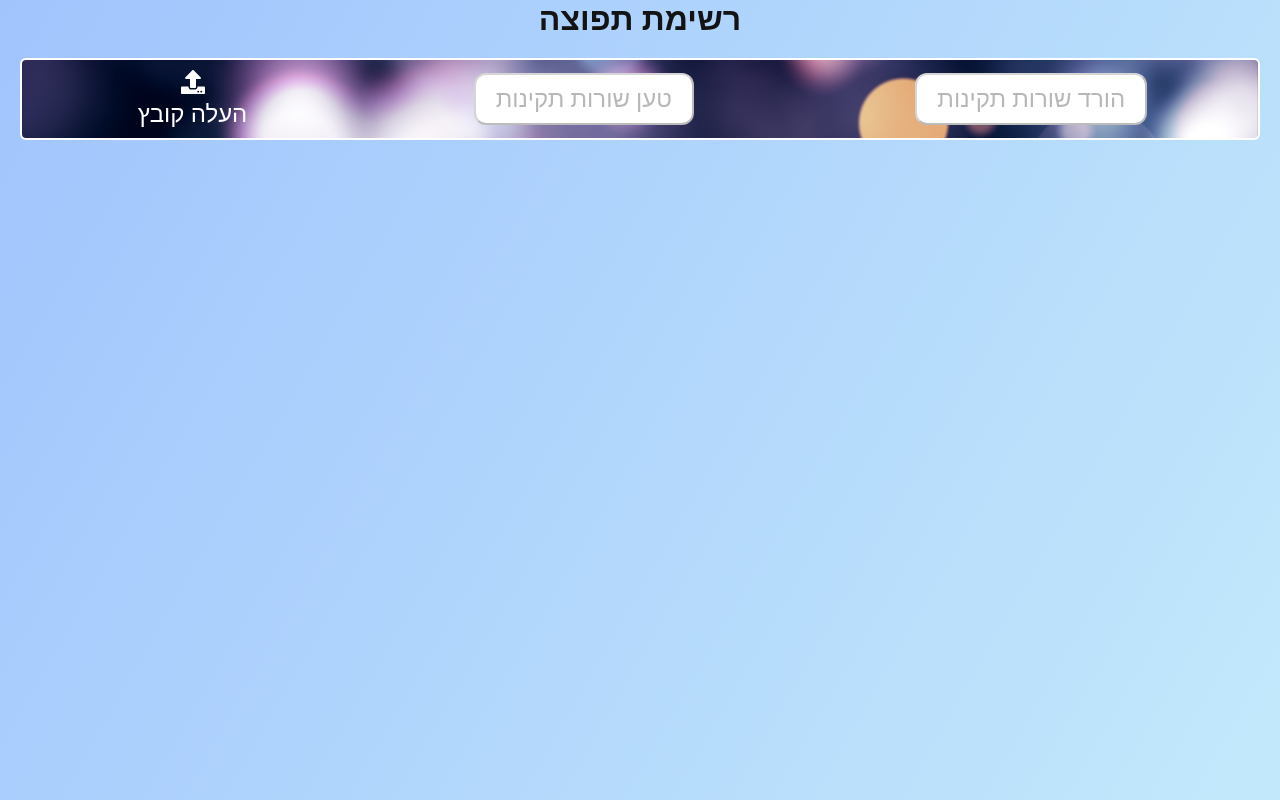
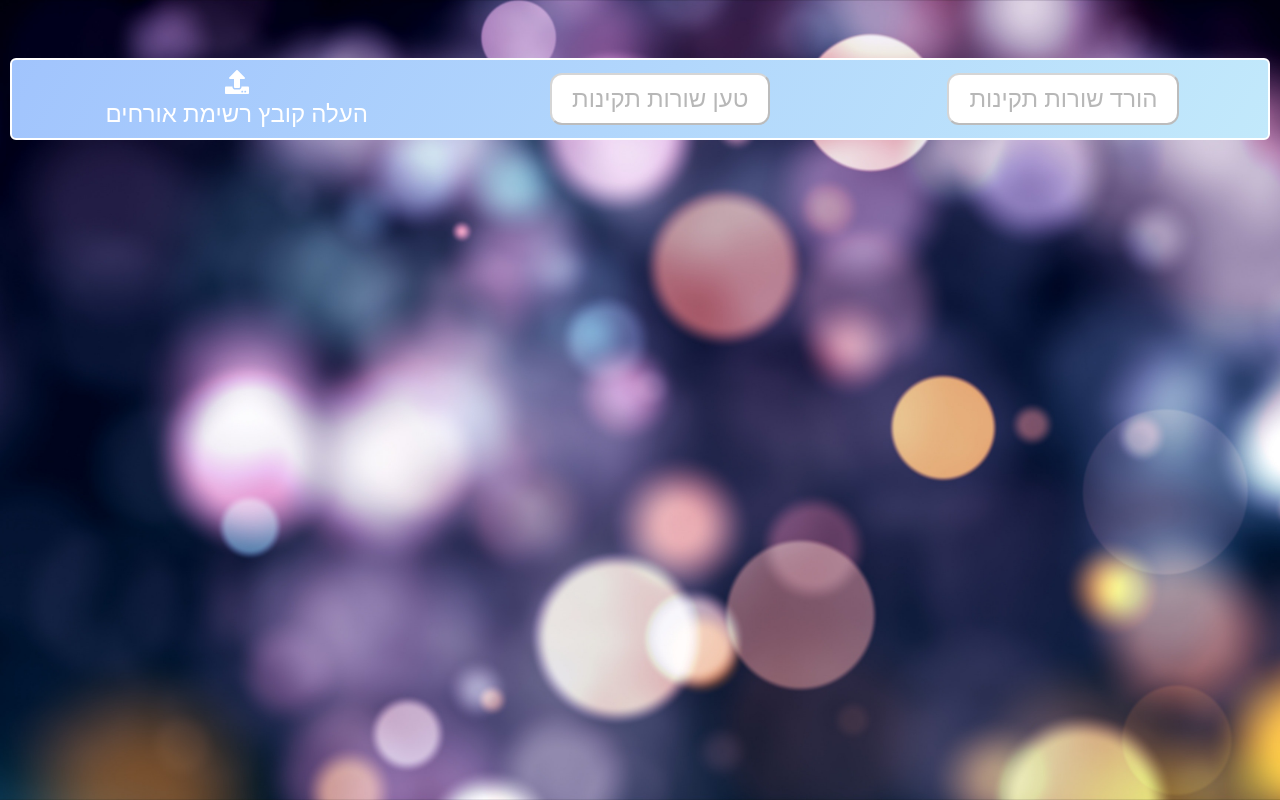
Before and after one commit to itai-rozen/sheet-valiidator, a React (Create React App) app: page / in a window 1280 px wide. Built offline with nearby package versions, Linux system fonts and the light colour scheme.

Commit message:
styling & rephrasing

```diff
--- a/src/App.css
+++ b/src/App.css
@@ -35,7 +35,12 @@ button {
   background-color: white;
   direction: rtl;
 }
-button:disabled { background-color: white; background: white;}
+
+button:disabled {
+  background-color: white;
+  cursor: not-allowed;
+}
+
 .modal-container {
   z-index: 1;
   position: absolute;
--- a/src/App.js
+++ b/src/App.js
@@ -6,8 +6,8 @@ function App() {
   return <div className="App">
     <Router>
       <Routes>
+        <Route element={<Main />}   path='/' />
         <Route element={<Main />}   path='/:event_hash' />
-        <Route element={<Main />}   path='/' />
       </Routes>
     </Router>
   </div>
--- a/src/components/Inputs/Inputs.jsx
+++ b/src/components/Inputs/Inputs.jsx
@@ -21,8 +21,7 @@ const Inputs = ({
     <div className="button-like">
     <FaUpload />
     <p>
-    העלה קובץ
-
+     העלה קובץ רשימת אורחים
     </p>
     </div>
 
--- a/src/components/Inputs/inputs.css
+++ b/src/components/Inputs/inputs.css
@@ -1,5 +1,5 @@
 .input-container  {
-  margin: 20px;
+  margin: 20px 10px;
   border: 2px solid white;
   border-radius: 6px;
   display: flex;
@@ -7,6 +7,8 @@
   align-items: center;
   background-color: rgba(241, 156, 110, 0.5);
   background:url('/public/lights.jpg') no-repeat center center/cover;
+  background: linear-gradient(120deg, #a1c4fd 0%, #c2e9fb 100%);
+
   /* flex-wrap: wrap; */
 }
 
@@ -25,6 +27,7 @@
 
 .button-like { cursor: pointer;}
 .upload-btn { background: linear-gradient(to left, #06d6a0,#07d6b0,#06d6a0) ;}
+.upload-btn:disabled { background: white;}
 
 @media screen and (max-width:600px) {
 
--- a/src/components/Main/Main.jsx
+++ b/src/components/Main/Main.jsx
@@ -1,7 +1,6 @@
 import React, { useState, useEffect } from 'react'
 import { useParams } from 'react-router-dom'
 import * as XLSX from 'xlsx'
-// import fs from 'fs'
 import Inputs from '../Inputs/Inputs'
 import Loader from '../Loader/Loader'
 import Problems from '../Problems/Problems'
@@ -29,6 +28,8 @@ const Main = () => {
 
   const uploadFile = e => {
     setIsLoading(true)
+    try {
+
       const file = e.target.files[0]
       const fileReader = new FileReader()
       file.type === 'text/csv' ?
@@ -46,6 +47,10 @@ const Main = () => {
         setSheetData(data)
       }
       setIsLoading(false)
+    } catch (err) {
+      console.log('error at uploading: ', err)
+    }
+
   }
 
   const updatePhoneValidation = () => {
@@ -180,7 +185,7 @@ const Main = () => {
 
 
   useEffect(() => {
-    console.log('sheet: ',sheetData)
+    console.log('sheet: ', sheetData)
     sheetData.length && saveToLocalStorage(sheetData)
     if (sheetData.length && !sqlHeaders.target_phone) updatePhoneValidation()
     // eslint-disable-next-line
@@ -192,7 +197,7 @@ const Main = () => {
   }, [sqlHeaders.target_phone])
 
   return <div className="main-container">
-    <h1>רשימת תפוצה</h1>
+    <h1>d</h1>
     <Inputs
       downloadFile={downloadFile}
       uploadFile={uploadFile}
--- a/src/components/Main/main.css
+++ b/src/components/Main/main.css
@@ -1,8 +1,6 @@
 
 
-button:disabled {
-  cursor: not-allowed;
-}
+
 .main-container {
   text-align: center;
   color: white;
@@ -11,14 +9,19 @@ button:disabled {
   /* position: absolute; */
   margin: 0;
   padding: 0;
-  background-image: linear-gradient(120deg, #a1c4fd 0%, #c2e9fb 100%);
+  background: linear-gradient(120deg, #a1c4fd 0%, #c2e9fb 100%);
+  background:url('/public/lights.jpg') no-repeat center center/cover;
+
   height: 100vh;
   width: 100vw;
 }
-
-h1, h2 {
+h1{
+  color: transparent;
+}
+ h2 {
   margin: 0px;
   color: #131313;
+  color: white;
 }
 
 ul {
--- a/src/components/ValidRows/validRows.css
+++ b/src/components/ValidRows/validRows.css
@@ -5,6 +5,7 @@
   box-sizing: border-box;
   overflow-y: auto;
   overflow-x: auto;
+  background: linear-gradient(120deg, #a1c4fd 0%, #c2e9fb 100%);
 
 }
 
@@ -20,6 +21,7 @@
   width: 15%;
   text-align: right;
   word-break: break-all;
+  padding: 0 2px;
 }
 .header-item { font-weight: bold;}
 .valid-list select {
```
Lines whose indentation alone changed are shown as unchanged.
